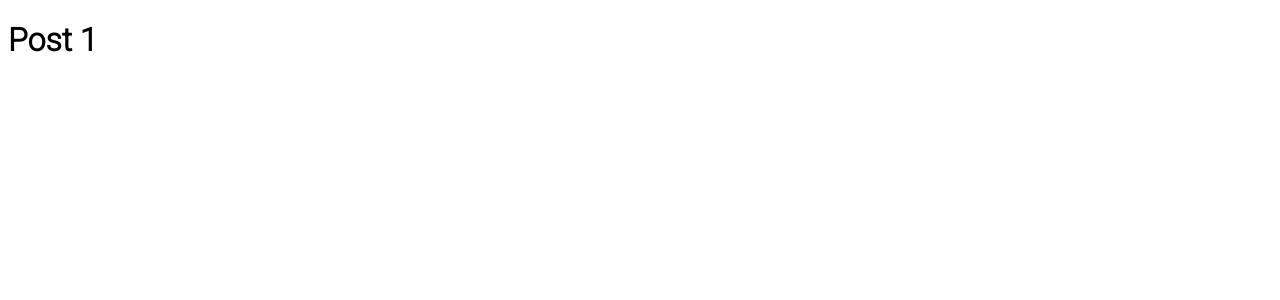
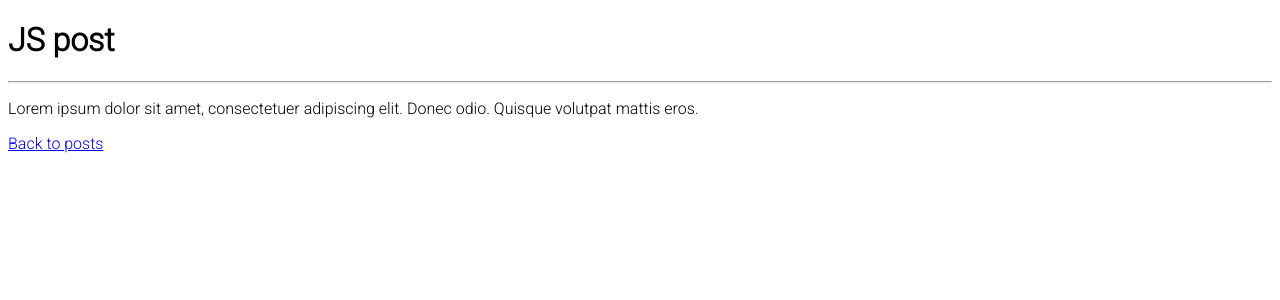
Before and after one commit to valerykatskel/next-app, a Next.js app: page /post/1 in a window 1280 px wide. Shown: the top 300 px of the page. Built offline with nearby package versions, Linux system fonts and the light colour scheme; data requests are answered from the project's data file.

Commit message:
navigation between pages is ready

```diff
--- a/db.json
+++ b/db.json
@@ -7,13 +7,13 @@
     },
 
     {
-      "id": 1,
+      "id": 2,
       "title": "Health post",
       "body": "Morbi in sem quis dui placerat ornare. Pellentesque odio nisi, euismod in, pharetra a, ultricies in, diam. Sed arcu. Cras consequat."
     },
 
     {
-      "id": 1,
+      "id": 3,
       "title": "Rest post",
       "body": "Phasellus ultrices nulla quis nibh. Quisque a lectus. Donec consectetuer ligula vulputate sem tristique cursus. "
     }
--- a/pages/post/[id].js
+++ b/pages/post/[id].js
@@ -1,10 +1,25 @@
 import { useRouter } from "next/router";
+import Link from "next/link";
 
-export default function Post() {
+export default function Post({ post }) {
   const router = useRouter();
   return (
     <>
-      <h1>Post {router.query.id}</h1>
+      <h1>{post.title}</h1>
+      <hr />
+      <p>{post.body}</p>
+      <Link href="/posts">
+        <a>Back to posts</a>
+      </Link>
     </>
   );
 }
+
+Post.getInitialProps = async (ctx) => {
+  const response = await fetch(`http://localhost:4200/posts/${ctx.query.id}`);
+  const post = await response.json();
+
+  return {
+    post,
+  };
+};
```
